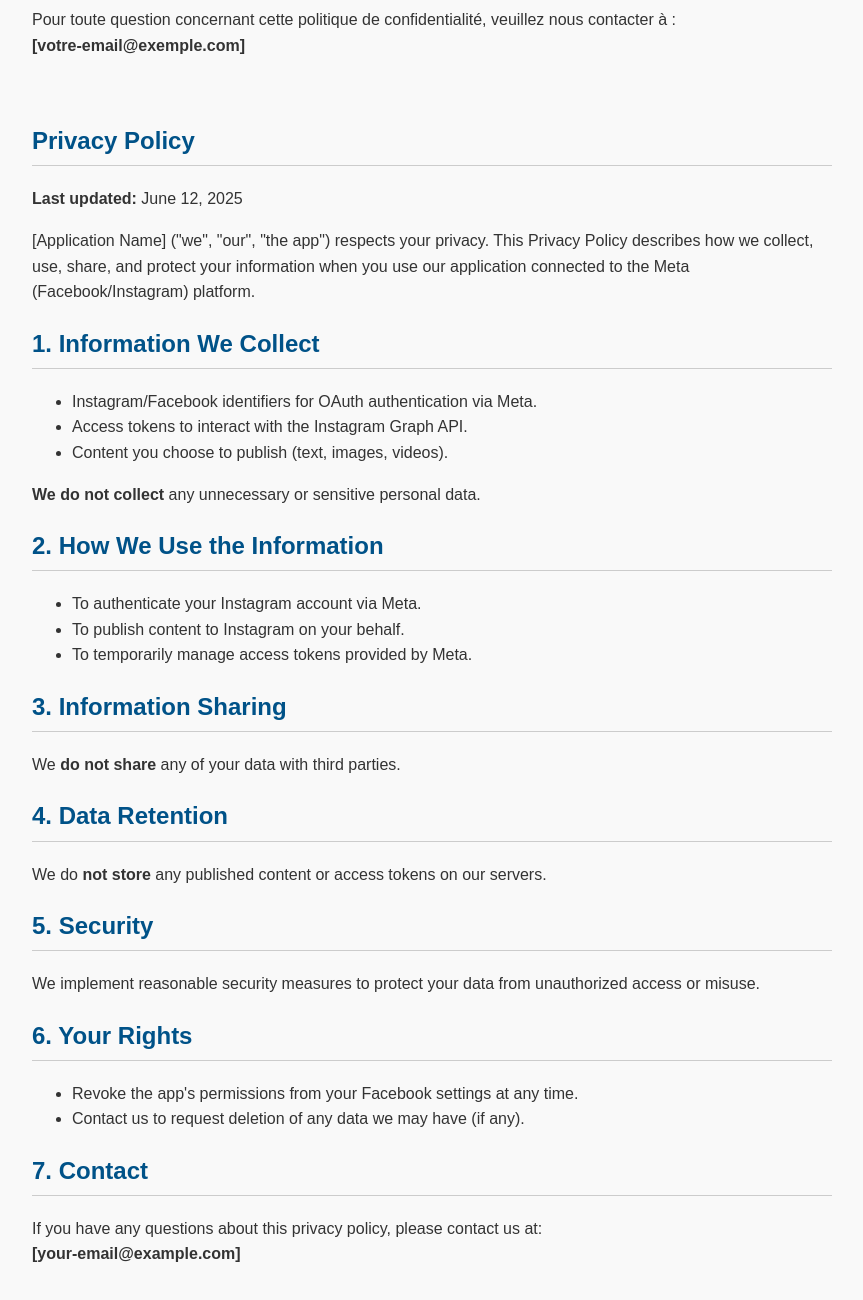
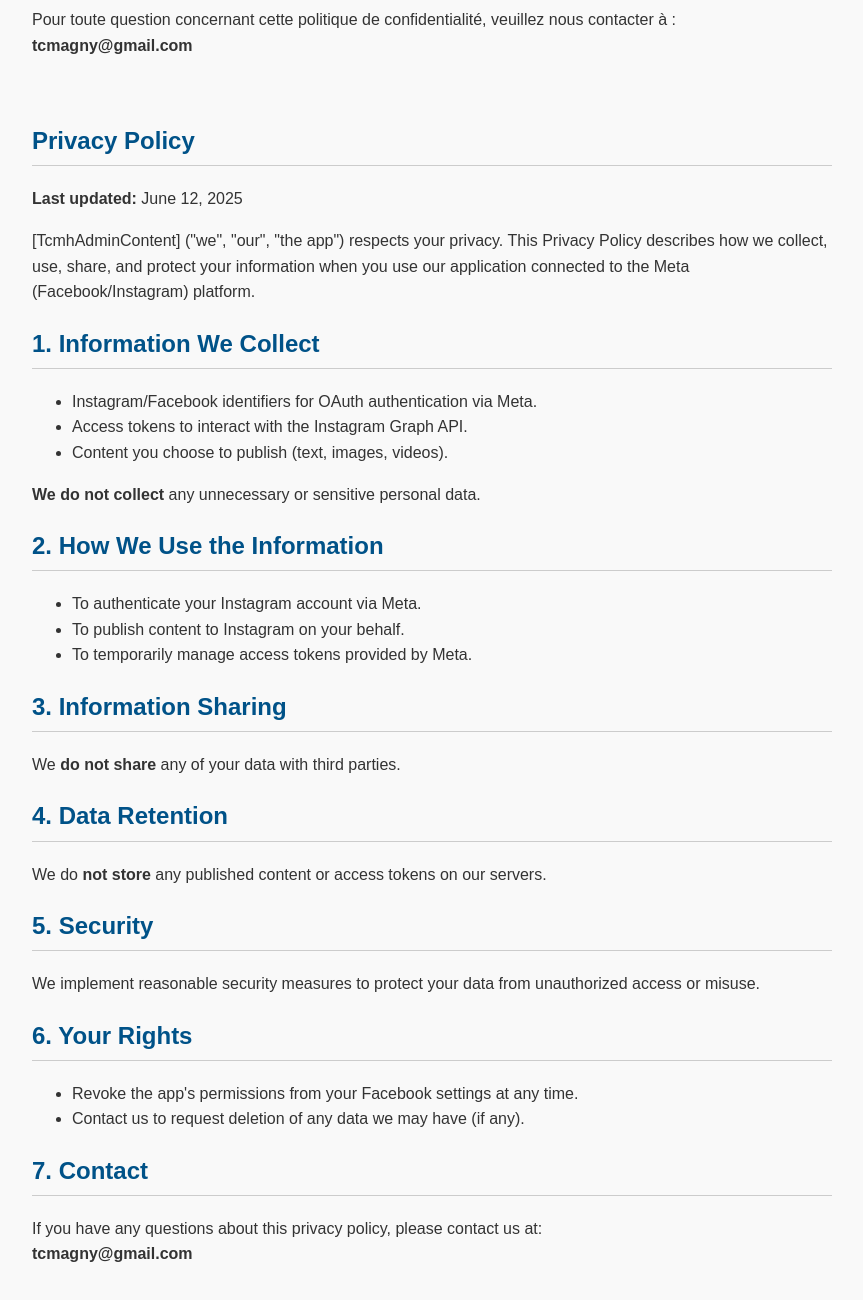
Before and after one commit to gzi78/TcmhWebSiteAssets, a plain HTML site: page Terms/privacy.html in a window 1280 px wide. Shown: the part 1164-2464 px from the top of the page, without its empty margins (208-1071 px from the left). Drawn offline with Linux system fonts and the light colour scheme.

Commit message:
Update privacy.html

```diff
--- a/Terms/privacy.html
+++ b/Terms/privacy.html
@@ -32,7 +32,7 @@
     <p><strong>Dernière mise à jour :</strong> 12 juin 2025</p>
 
     <p>
-      [Nom de l’application] ("nous", "notre", "l'application") respecte votre vie privée.
+      [TcmhAdminContent] ("nous", "notre", "l'application") respecte votre vie privée.
       Cette Politique de confidentialité décrit comment nous collectons, utilisons, partageons
       et protégeons vos informations lorsque vous utilisez notre application connectée à la
       plateforme Meta (Facebook/Instagram).
@@ -71,7 +71,7 @@
     <h2>7. Contact</h2>
     <p>
       Pour toute question concernant cette politique de confidentialité, veuillez nous contacter à :<br />
-      <strong>[votre-email@exemple.com]</strong>
+      <strong>tcmagny@gmail.com</strong>
     </p>
   </section>
 
@@ -81,7 +81,7 @@
     <p><strong>Last updated:</strong> June 12, 2025</p>
 
     <p>
-      [Application Name] ("we", "our", "the app") respects your privacy.
+      [TcmhAdminContent] ("we", "our", "the app") respects your privacy.
       This Privacy Policy describes how we collect, use, share, and protect your information
       when you use our application connected to the Meta (Facebook/Instagram) platform.
     </p>
@@ -119,7 +119,7 @@
     <h2>7. Contact</h2>
     <p>
       If you have any questions about this privacy policy, please contact us at:<br />
-      <strong>[your-email@example.com]</strong>
+      <strong>tcmagny@gmail.com</strong>
     </p>
   </section>
 
```
